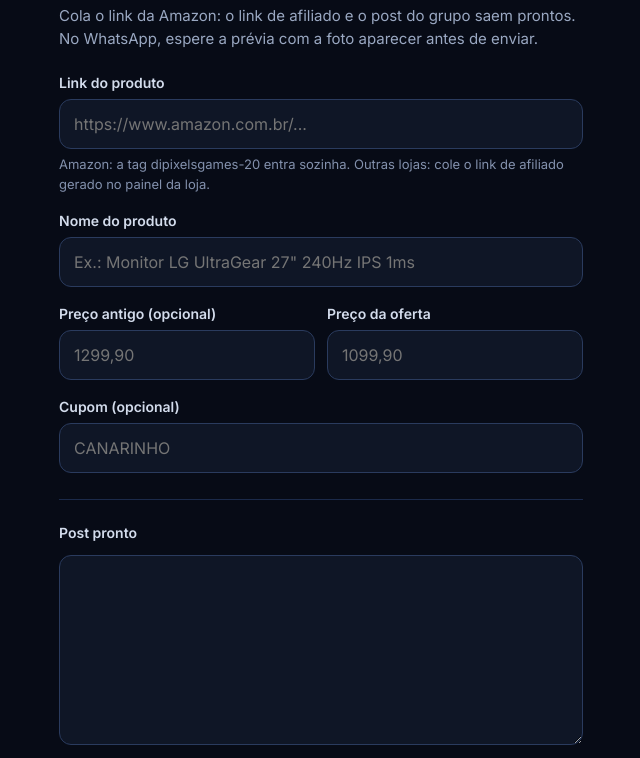
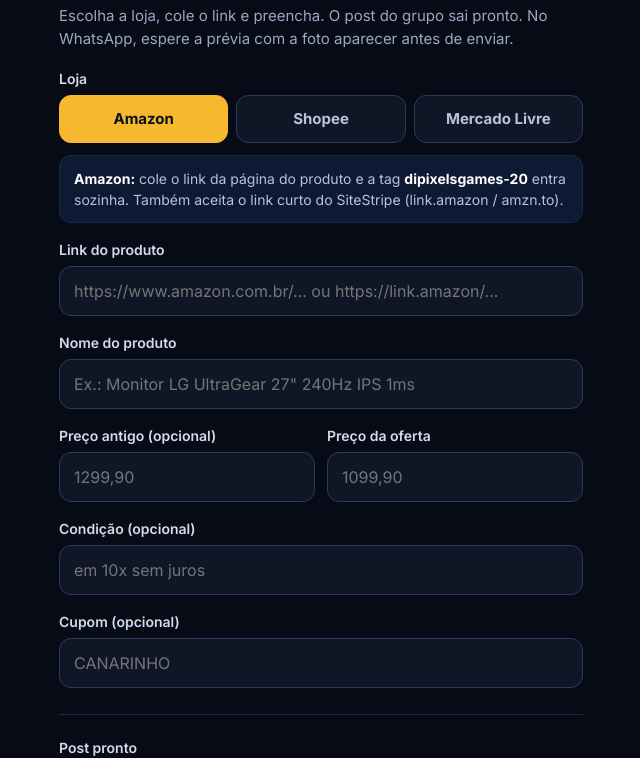
Before and after one commit to DipixelsYT/DipixelsYT.github.io, a plain HTML site: page gerador.html in a window 1280 px wide. Shown: the part 65-823 px from the top of the page, without its empty margins (319-959 px from the left). Drawn offline with Linux system fonts and the light colour scheme.

Commit message:
Gerador: abas Amazon, Shopee e Mercado Livre
- detecta a loja pelo link colado e troca a aba sozinho
- avisa quando o link colado não é o de afiliado
- Shopee: campo opcional da página de cupons
- campo de condição (ex.: em 10x sem juros)
- link do produto vem primeiro para o WhatsApp montar a prévia com a foto

Co-Authored-By: Claude Opus 5.5 <noreply@anthropic.com>
Claude-Session: https://claude.ai/code/session_01MnZRybLHsfsfMiruyTZjr5

```diff
--- a/gerador.html
+++ b/gerador.html
@@ -13,28 +13,45 @@
 body{margin:0;background:#070B16;color:#E8EEF9;font:16px/1.5 Inter,system-ui,sans-serif}
 .wrap{max-width:560px;margin:0 auto;padding:24px 18px 48px}
 h1{font-family:'Space Grotesk',sans-serif;font-size:28px;margin:0 0 4px;color:#fff}
-.sub{color:#9AA8C2;margin:0 0 22px;font-size:15px}
+.sub{color:#9AA8C2;margin:0 0 18px;font-size:15px}
+.lojas{display:grid;grid-template-columns:repeat(3,minmax(0,1fr));gap:8px;margin:0 0 6px;padding:0;border:0}
+.lojas legend{font-weight:600;font-size:14px;margin-bottom:6px;color:#D3DCEC;padding:0}
+.lojas input{position:absolute;opacity:0;pointer-events:none}
+.lojas label{display:flex;align-items:center;justify-content:center;min-height:48px;margin:0;border-radius:12px;background:#0F1626;border:1px solid #2A3B5E;font-weight:700;font-size:15px;cursor:pointer;color:#B7C3DA;text-align:center;line-height:1.2;padding:4px}
+.lojas input:checked+label{background:var(--cor);border-color:var(--cor);color:var(--txt)}
+.lojas input:focus-visible+label{outline:2px solid #fff;outline-offset:2px}
 label{display:block;font-weight:600;font-size:14px;margin:16px 0 6px;color:#D3DCEC}
-input,textarea{width:100%;font:inherit;font-size:16px;color:#fff;background:#0F1626;border:1px solid #2A3B5E;border-radius:12px;padding:12px 14px;min-height:48px}
+input[type=text],input[type=url],textarea{width:100%;font:inherit;font-size:16px;color:#fff;background:#0F1626;border:1px solid #2A3B5E;border-radius:12px;padding:12px 14px;min-height:48px}
 input:focus,textarea:focus,button:focus-visible{outline:2px solid #F5B82E;outline-offset:2px}
 .row{display:grid;grid-template-columns:minmax(0,1fr) minmax(0,1fr);gap:12px}
 .hint{font-size:13px;color:#8391AD;margin-top:6px}
 .hint.ok{color:#7BD88F}.hint.warn{color:#F5B82E}
-textarea{min-height:190px;font-family:inherit;white-space:pre-wrap;margin-top:6px}
+.dica{background:#0E1A33;border:1px solid #1B2A4A;border-radius:12px;padding:12px 14px;font-size:14px;color:#B7C3DA;margin-top:12px}
+.dica b{color:#fff}
+textarea{min-height:220px;font-family:inherit;white-space:pre-wrap;margin-top:6px}
 .btns{display:flex;gap:10px;flex-wrap:wrap;margin-top:12px}
 button{font:inherit;font-weight:700;border:0;border-radius:12px;padding:12px 18px;min-height:48px;cursor:pointer}
 .gold{background:#F5B82E;color:#0A0F1C}.ghost{background:#14213D;color:#E8EEF9}
 .out{margin-top:26px;border-top:1px solid #1B2A4A;padding-top:6px}
+[hidden]{display:none!important}
 </style>
 </head>
 <body>
 <main class="wrap">
 <h1>Gerador de post</h1>
-<p class="sub">Cola o link da Amazon: o link de afiliado e o post do grupo saem prontos. No WhatsApp, espere a prévia com a foto aparecer antes de enviar.</p>
+<p class="sub">Escolha a loja, cole o link e preencha. O post do grupo sai pronto. No WhatsApp, espere a prévia com a foto aparecer antes de enviar.</p>
 
-<label for="url">Link do produto</label>
-<input id="url" type="url" inputmode="url" placeholder="https://www.amazon.com.br/..." autocomplete="off">
-<div id="urlHint" class="hint">Amazon: a tag dipixelsgames-20 entra sozinha. Outras lojas: cole o link de afiliado gerado no painel da loja.</div>
+<fieldset class="lojas">
+<legend>Loja</legend>
+<input type="radio" name="loja" id="l-amazon" value="amazon" checked><label for="l-amazon" style="--cor:#F5B82E;--txt:#0A0F1C">Amazon</label>
+<input type="radio" name="loja" id="l-shopee" value="shopee"><label for="l-shopee" style="--cor:#EE4D2D;--txt:#fff">Shopee</label>
+<input type="radio" name="loja" id="l-ml" value="ml"><label for="l-ml" style="--cor:#FFE600;--txt:#2D3277">Mercado Livre</label>
+</fieldset>
+<div id="dica" class="dica"></div>
+
+<label for="url" id="urlLabel">Link do produto</label>
+<input id="url" type="url" inputmode="url" autocomplete="off">
+<div id="urlHint" class="hint"></div>
 
 <label for="nome">Nome do produto</label>
 <input id="nome" type="text" placeholder="Ex.: Monitor LG UltraGear 27&quot; 240Hz IPS 1ms" autocomplete="off">
@@ -43,7 +60,18 @@ button{font:inherit;font-weight:700;border:0;border-radius:12px;padding:12px 18p
 <div><label for="de">Preço antigo (opcional)</label><input id="de" type="text" inputmode="decimal" placeholder="1299,90" autocomplete="off"></div>
 <div><label for="preco">Preço da oferta</label><input id="preco" type="text" inputmode="decimal" placeholder="1099,90" autocomplete="off"></div>
 </div>
-<label for="cupom">Cupom (opcional)</label><input id="cupom" type="text" placeholder="CANARINHO" autocomplete="off">
+
+<label for="extra">Condição (opcional)</label>
+<input id="extra" type="text" placeholder="em 10x sem juros" autocomplete="off">
+
+<label for="cupom">Cupom (opcional)</label>
+<input id="cupom" type="text" placeholder="CANARINHO" autocomplete="off">
+
+<div id="boxCupons" hidden>
+<label for="cupons">Link da página de cupons (opcional)</label>
+<input id="cupons" type="url" inputmode="url" placeholder="https://s.shopee.com.br/..." autocomplete="off">
+<div class="hint">Aparece no post como "Resgate todos os cupons dessa página".</div>
+</div>
 
 <div class="out">
 <label for="post">Post pronto</label>
@@ -60,19 +88,57 @@ button{font:inherit;font-weight:700;border:0;border-radius:12px;padding:12px 18p
 {
 const TAG = 'dipixelsgames-20';
 const $ = id => document.getElementById(id);
-const campos = ['url','nome','de','preco','cupom'];
+const campos = ['url','nome','de','preco','extra','cupom','cupons'];
 
-function linkAfiliado(bruto){
+const LOJAS = {
+  amazon: {
+    placeholder: 'https://www.amazon.com.br/... ou https://link.amazon/...',
+    dica: '<b>Amazon:</b> cole o link da página do produto e a tag <b>dipixelsgames-20</b> entra sozinha. Também aceita o link curto do SiteStripe (link.amazon / amzn.to).'
+  },
+  shopee: {
+    placeholder: 'https://s.shopee.com.br/...',
+    dica: '<b>Shopee:</b> gere o link no app ou no painel <b>Shopee Afiliados</b> (opção "Obter link") e cole aqui. O link normal da página não paga comissão.'
+  },
+  ml: {
+    placeholder: 'https://mercadolivre.com/sec/...',
+    dica: '<b>Mercado Livre:</b> gere o link no painel do <b>Programa de Afiliados</b> do Mercado Livre e cole aqui. O link normal da página não paga comissão.'
+  }
+};
+
+function lojaAtual(){ return document.querySelector('input[name=loja]:checked').value; }
+
+function detectarLoja(u){
+  if(/(amazon\.com\.br|amzn\.to|link\.amazon|(^|\/\/)a\.co\/)/i.test(u)) return 'amazon';
+  if(/(shopee\.com\.br|shope\.ee)/i.test(u)) return 'shopee';
+  if(/(mercadolivre\.com|mercadolibre\.com|meli\.la)/i.test(u)) return 'ml';
+  return null;
+}
+
+function analisarLink(bruto, loja){
   const u = bruto.trim();
-  if(!u) return {link:'', tipo:''};
-  if(/(^|\/\/|\.)(amzn\.to|link\.amazon|a\.co)\//i.test(u)) return {link:u, tipo:'curto'};
-  if(/(^|[\/.])amazon\.com\.br\//i.test(u)){
-    const m = u.match(/\/(?:dp|gp\/product|gp\/aw\/d)\/([A-Z0-9]{10})/i);
-    if(m) return {link:`https://www.amazon.com.br/dp/${m[1].toUpperCase()}?tag=${TAG}`, tipo:'amazon'};
-    try{ const x = new URL(u); x.searchParams.set('tag', TAG); return {link:x.toString(), tipo:'amazon'}; }
-    catch(e){ return {link:u, tipo:'erro'}; }
+  if(!u) return {link:'', msg:'', cls:''};
+  if(loja === 'amazon'){
+    if(/(^|\/\/|\.)(amzn\.to|link\.amazon|a\.co)\//i.test(u))
+      return {link:u, msg:'Link curto da Amazon: vale se foi gerado na sua conta (SiteStripe) ✓', cls:'ok'};
+    if(/(^|[\/.])amazon\.com\.br\//i.test(u)){
+      const m = u.match(/\/(?:dp|gp\/product|gp\/aw\/d)\/([A-Z0-9]{10})/i);
+      if(m) return {link:`https://www.amazon.com.br/dp/${m[1].toUpperCase()}?tag=${TAG}`, msg:'Tag de afiliado adicionada ✓', cls:'ok'};
+      try{ const x = new URL(u); x.searchParams.set('tag', TAG); return {link:x.toString(), msg:'Tag de afiliado adicionada ✓', cls:'ok'}; }
+      catch(e){ return {link:u, msg:'Não consegui ler esse link. Confira se copiou inteiro.', cls:'warn'}; }
+    }
+    return {link:u, msg:'Esse link não parece da Amazon.', cls:'warn'};
   }
-  return {link:u, tipo:'outra'};
+  if(loja === 'shopee'){
+    if(/(s\.shopee\.com\.br|shope\.ee)\//i.test(u)) return {link:u, msg:'Link curto de afiliado da Shopee ✓', cls:'ok'};
+    if(/shopee\.com\.br/i.test(u)) return {link:u, msg:'Esse parece o link normal da página. Gere o seu no Shopee Afiliados pra ganhar comissão.', cls:'warn'};
+    return {link:u, msg:'Esse link não parece da Shopee.', cls:'warn'};
+  }
+  if(loja === 'ml'){
+    if(/(mercadolivre\.com\/sec\/|meli\.la\/)/i.test(u)) return {link:u, msg:'Link de afiliado do Mercado Livre ✓', cls:'ok'};
+    if(/(mercadolivre|mercadolibre)\./i.test(u)) return {link:u, msg:'Se esse não for o link gerado no painel de afiliados, gere o seu lá pra ganhar comissão.', cls:'warn'};
+    return {link:u, msg:'Esse link não parece do Mercado Livre.', cls:'warn'};
+  }
+  return {link:u, msg:'', cls:''};
 }
 
 function formatarPreco(p){
@@ -86,24 +152,38 @@ function formatarPreco(p){
   return 'R$ ' + n.toLocaleString('pt-BR',{minimumFractionDigits: n%1 ? 2 : 0, maximumFractionDigits:2});
 }
 
+function trocarLoja(){
+  const loja = lojaAtual();
+  $('dica').innerHTML = LOJAS[loja].dica;
+  $('url').placeholder = LOJAS[loja].placeholder;
+  $('urlLabel').textContent = loja === 'amazon' ? 'Link do produto' : 'Seu link de afiliado';
+  $('boxCupons').hidden = loja !== 'shopee';
+  atualizar();
+}
+
 function atualizar(){
-  const {link, tipo} = linkAfiliado($('url').value);
-  const h = $('urlHint');
-  h.className = 'hint';
-  if(tipo==='amazon'){ h.textContent = 'Tag de afiliado adicionada ✓'; h.classList.add('ok'); }
-  else if(tipo==='curto'){ h.textContent = 'Link curto da Amazon: vale se foi gerado na sua conta (SiteStripe) ✓'; h.classList.add('ok'); }
-  else if(tipo==='outra'){ h.textContent = 'Não é Amazon: confira se é o seu link de afiliado da loja.'; h.classList.add('warn'); }
-  else if(tipo==='erro'){ h.textContent = 'Não consegui ler esse link. Confira se copiou inteiro.'; h.classList.add('warn'); }
+  const loja = lojaAtual();
+  const {link, msg, cls} = analisarLink($('url').value, loja);
+  const h = $('urlHint'); h.textContent = msg; h.className = 'hint' + (cls ? ' ' + cls : '');
 
   const nome = $('nome').value.trim().toUpperCase();
   const preco = formatarPreco($('preco').value);
   const de = formatarPreco($('de').value);
+  const extra = $('extra').value.trim();
   const cupom = $('cupom').value.trim();
+  const cupons = loja === 'shopee' ? $('cupons').value.trim() : '';
+
   const linhas = [];
   if(nome) linhas.push('🚨 ' + nome, '');
-  if(preco) linhas.push(de ? `De ~${de}~ Por *${preco}*` : `💵 *${preco}*`);
+  if(preco){
+    let lp = de ? `De ~${de}~ Por *${preco}*` : `💵 *${preco}*`;
+    if(extra) lp += ' ' + extra;
+    linhas.push(lp);
+  }
   if(cupom) linhas.push('🎟️ Use o cupom: ' + cupom);
+  // o link do produto vem antes: o WhatsApp monta a prévia (foto) a partir do primeiro link
   if(link){ if(preco||cupom) linhas.push(''); linhas.push('✅ Link do produto:', link); }
+  if(cupons) linhas.push('', '🎟️ Resgate todos os cupons dessa página:', cupons);
   if(linhas.length) linhas.push('', 'anúncio');
   $('post').value = linhas.join('\n');
   $('post').dataset.link = link;
@@ -116,11 +196,16 @@ async function copiar(texto, msg){
   catch(e){ $('post').select(); st.textContent = 'Não deu pra copiar sozinho: o texto ficou selecionado, use Copiar do celular.'; st.className='hint warn'; }
 }
 
+document.querySelectorAll('input[name=loja]').forEach(r => r.addEventListener('change', trocarLoja));
+$('url').addEventListener('input', () => {
+  const d = detectarLoja($('url').value);
+  if(d && d !== lojaAtual()){ $('l-' + d).checked = true; trocarLoja(); }
+});
 campos.forEach(c => $(c).addEventListener('input', atualizar));
 $('copiarPost').addEventListener('click', () => copiar($('post').value, 'Post copiado! É só colar no grupo.'));
 $('copiarLink').addEventListener('click', () => copiar($('post').dataset.link || '', 'Link copiado!'));
 $('limpar').addEventListener('click', () => { campos.forEach(c => $(c).value=''); $('status').textContent=''; atualizar(); $('url').focus(); });
-atualizar();
+trocarLoja();
 }
 </script>
 </body>
```
